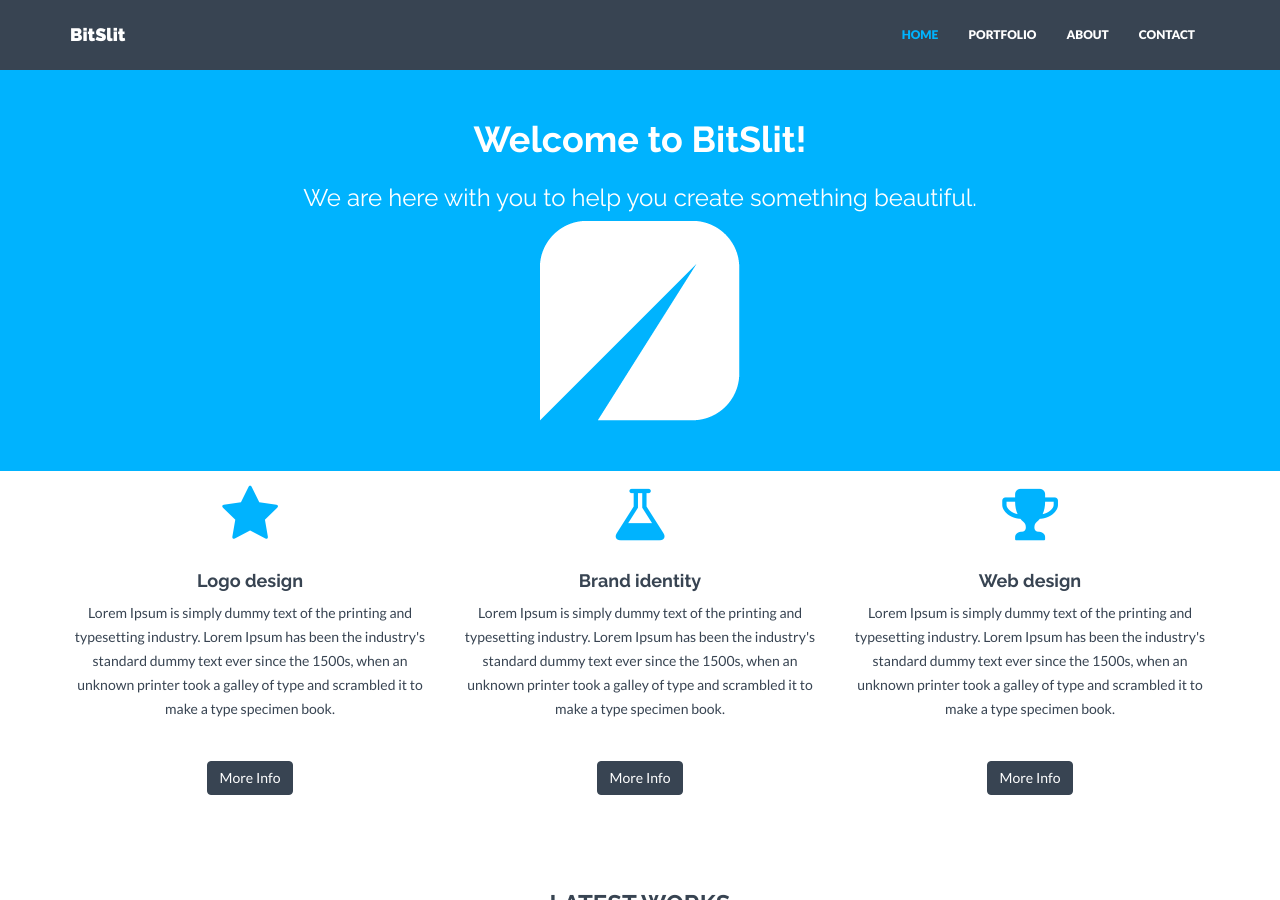
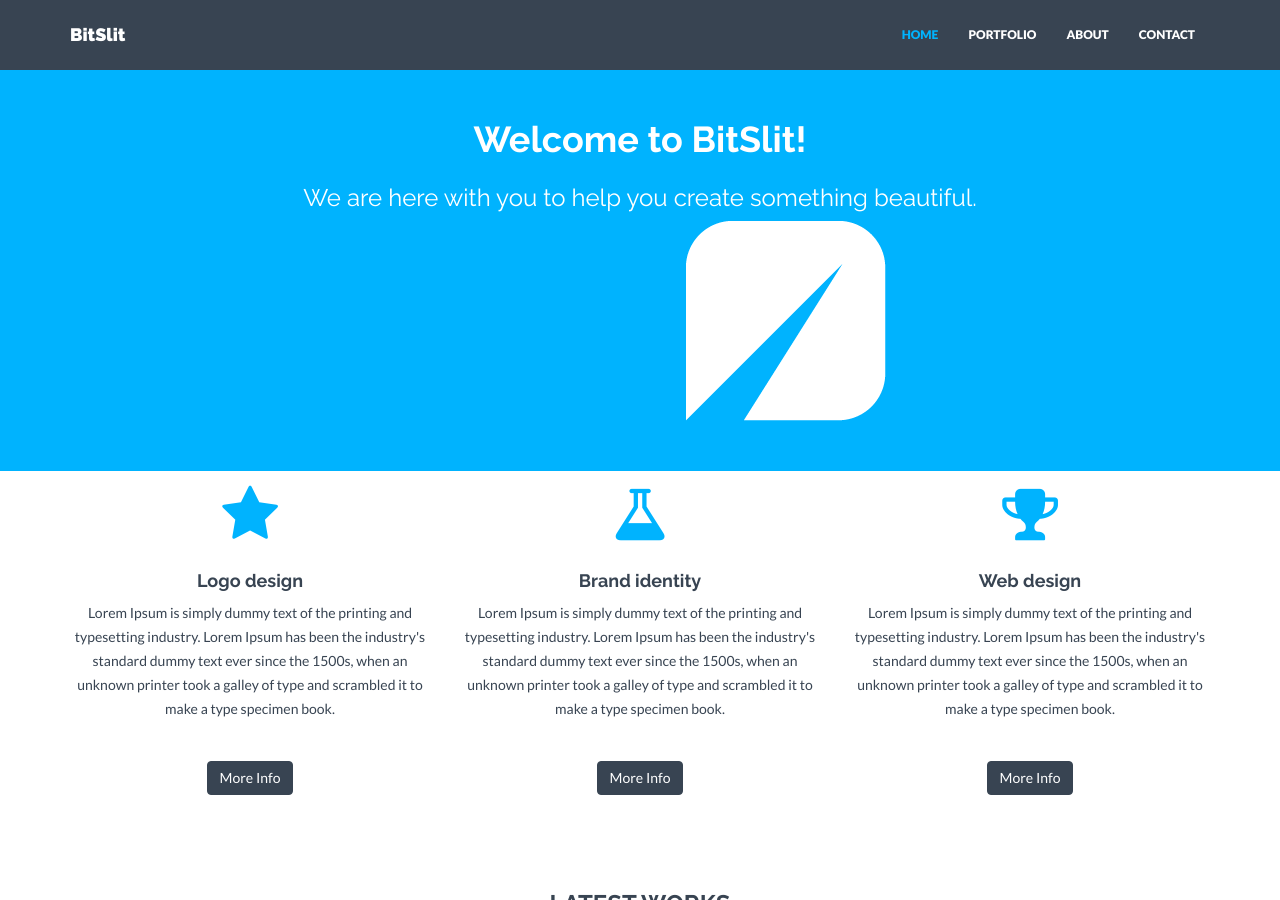
Before and after one commit to bitslit/portfolio, a Jekyll site: the page built from index.html, in a window 1280 px wide and 900 px high. Built offline with Jekyll 4.4.1, drawn with Linux system fonts in a browser that asks for light colours; nearby versions of some CDN libraries.

Commit message:
Update header.html

```diff
--- a/_includes/header.html
+++ b/_includes/header.html
@@ -11,7 +11,7 @@
             <p> </p>
             <p> </p>
             <p> </p>
-            <div class="col-lg-8 col-lg-offset-2 himg">
+            <div class="col-lg-9 col-lg-offset-3 himg">
                 <img src="{{ "/assets/img/logo.png" | prepend: site.baseurl }}" class="img-responsive">
             </div>
         </div><!-- /row -->
```
